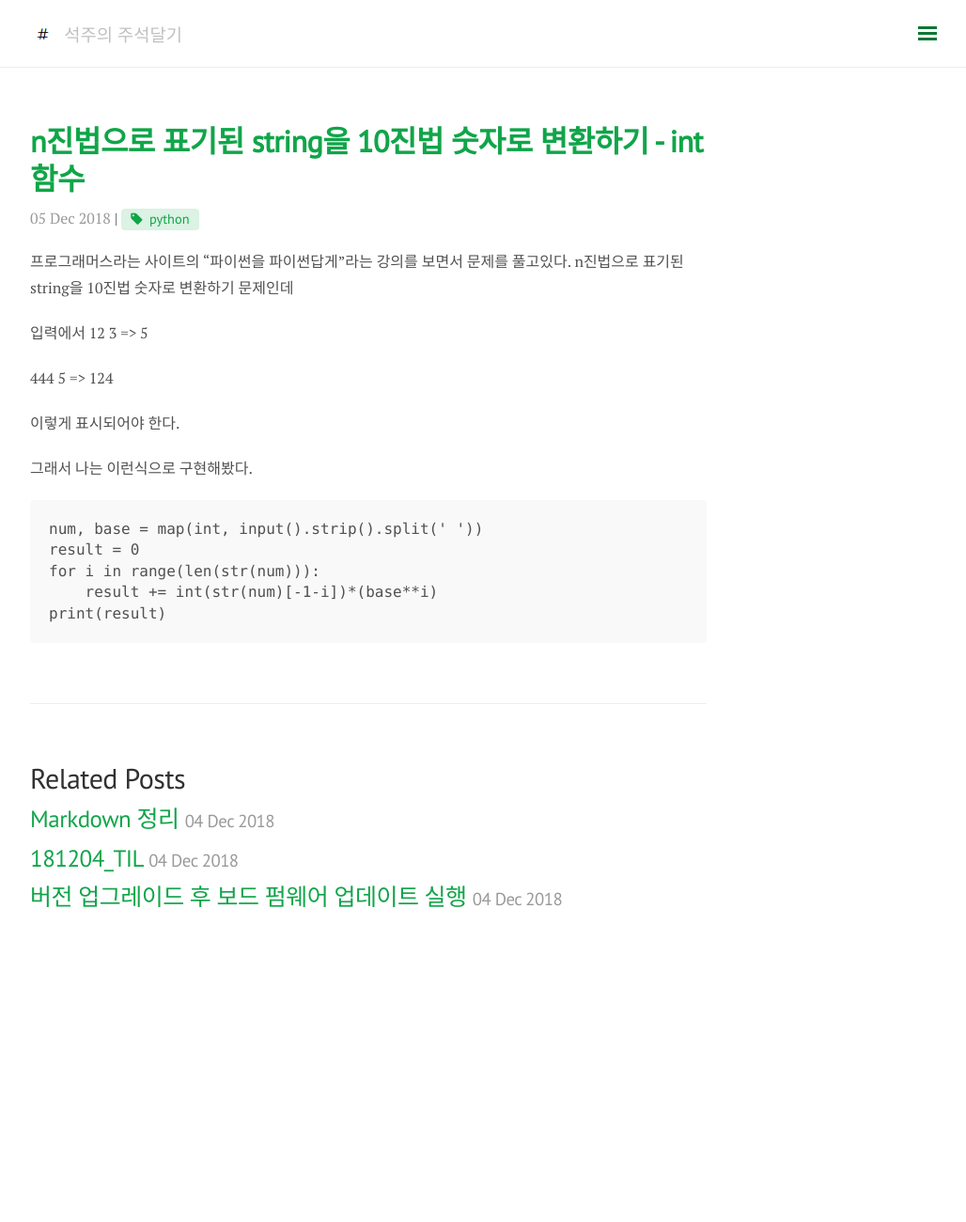
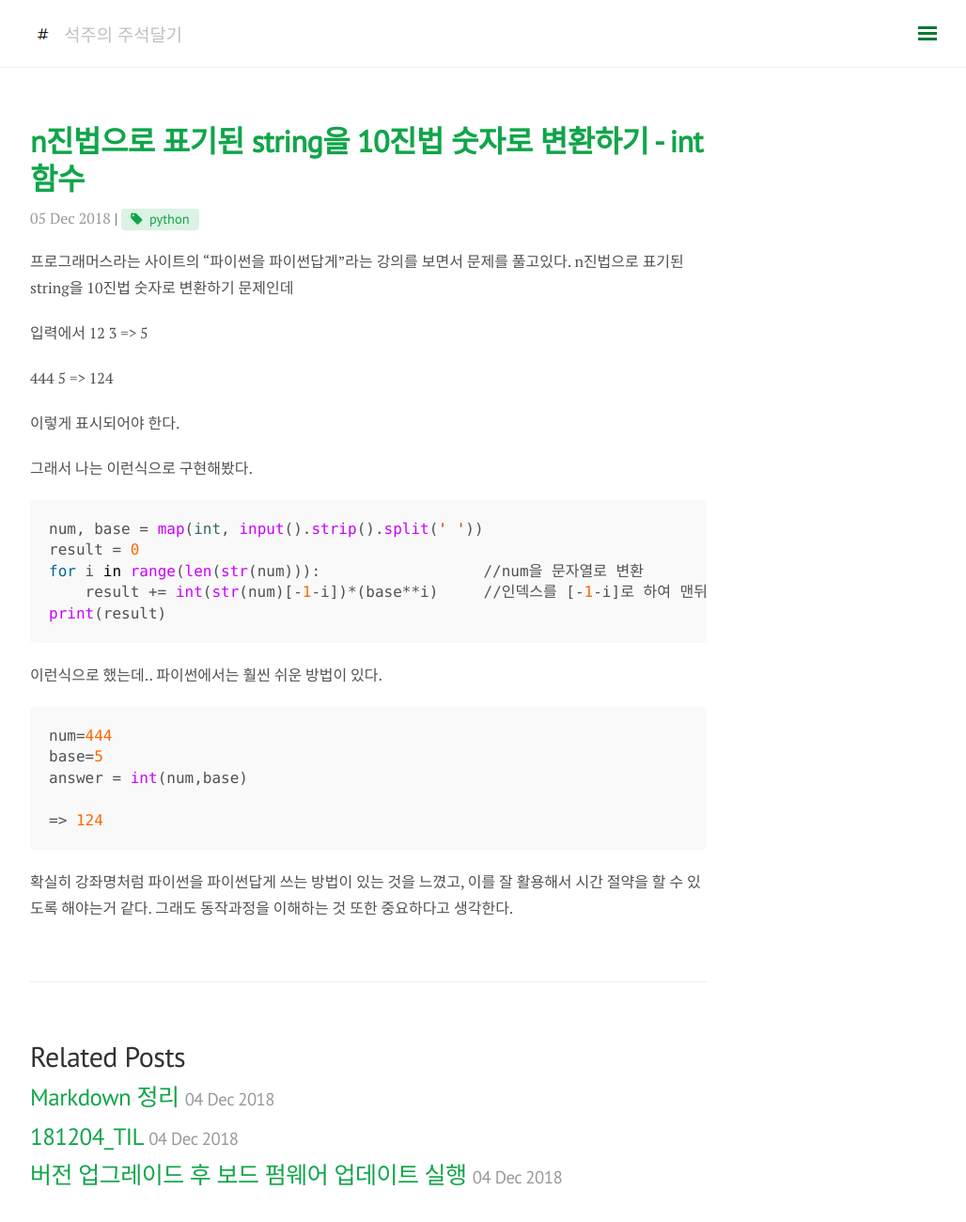
Before and after one commit to somefood/somefood.github.io, a Jekyll site: the page built from _posts/Python/2018-12-05-base.md, in a window 1280 px wide and 1326 px high. Shown: the top 1300 px of the window at 94% size, without its empty margins (248-1276 px from the left). Built offline with Jekyll 4.4.1, drawn with Linux system fonts in a browser that asks for light colours; nearby versions of some CDN libraries; comment, search, counter and statistics services are not loaded.

Commit message:
Update 2018-12-05-base.md

````diff
--- a/_posts/Python/2018-12-05-base.md
+++ b/_posts/Python/2018-12-05-base.md
@@ -18,10 +18,23 @@ n진법으로 표기된 string을 10진법 숫자로 변환하기 문제인데
 
 그래서 나는 이런식으로 구현해봤다.
 
-```
+```python
 num, base = map(int, input().strip().split(' '))
 result = 0
-for i in range(len(str(num))):
-    result += int(str(num)[-1-i])*(base**i)
+for i in range(len(str(num))):                  //num을 문자열로 변환
+    result += int(str(num)[-1-i])*(base**i)     //인덱스를 [-1-i]로 하여 맨뒤부터 시작하게 하고, 멱승을 이용해 계산해주고, result에 더해준다.
 print(result)
 ```
+
+이런식으로 했는데.. 파이썬에서는 훨씬 쉬운 방법이 있다.
+
+```python
+num=444
+base=5
+answer = int(num,base)
+
+=> 124
+```
+
+확실히 강좌명처럼 파이썬을 파이썬답게 쓰는 방법이 있는 것을 느꼈고, 이를 잘 활용해서 시간 절약을 할 수 있도록 해야는거 같다.
+그래도 동작과정을 이해하는 것 또한 중요하다고 생각한다.
````
